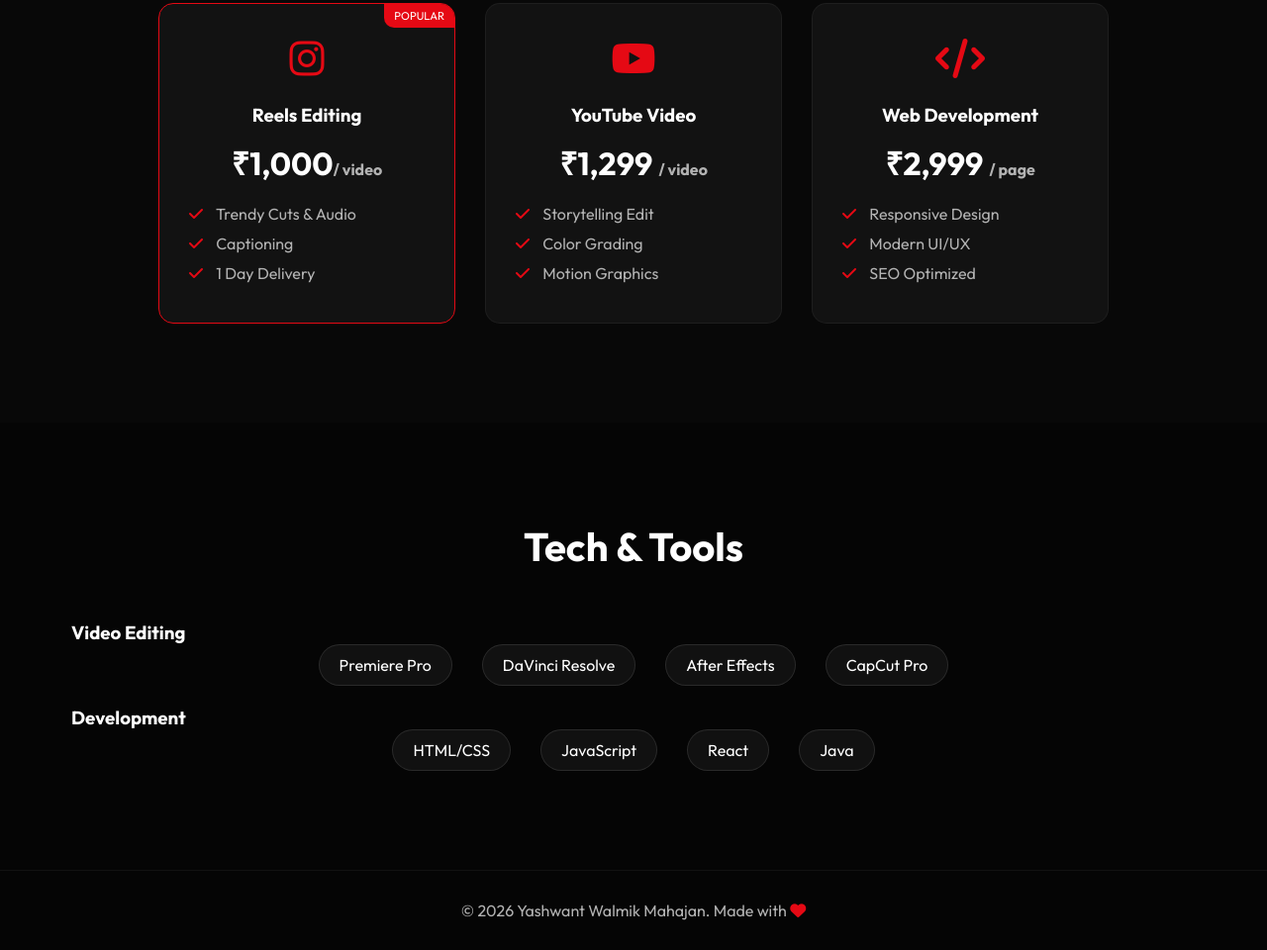
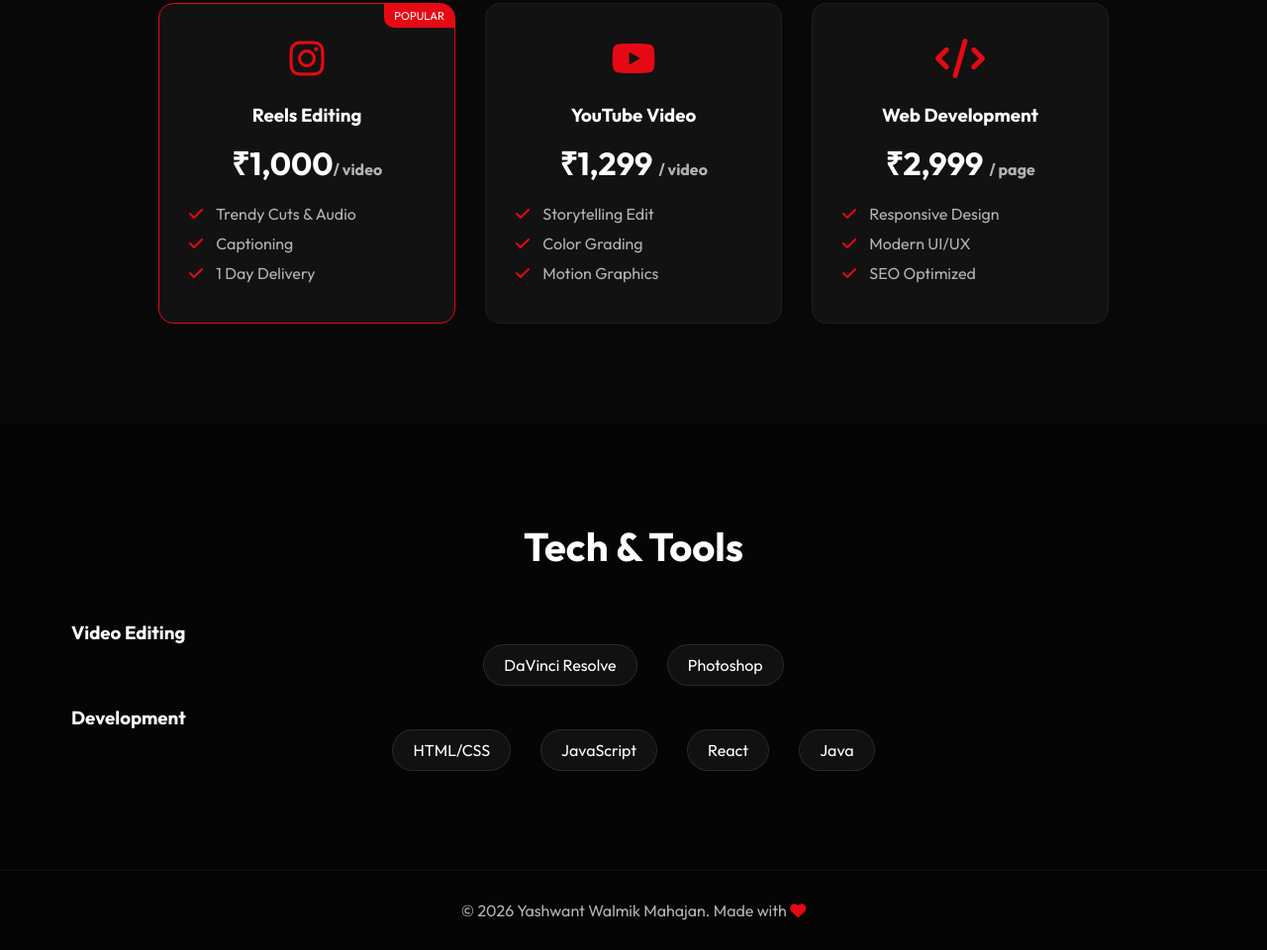
Before and after one commit to yashwantmahajan/my-portfolio, a plain HTML site: page index.html in a window 1280 px wide. Shown: the part 1503-2463 px from the top of the page at 99% size. Drawn offline with Linux system fonts and the light colour scheme.

Commit message:
Update index.html

```diff
--- a/index.html
+++ b/index.html
@@ -162,10 +162,10 @@
             <div class="tech-wrapper">
                 <h3>Video Editing</h3>
                 <div class="tech-tags">
-                    <span>Premiere Pro</span>
+                    <!-- <span>Premiere Pro</span> -->
                     <span>DaVinci Resolve</span>
-                    <span>After Effects</span>
-                    <span>CapCut Pro</span>
+                    <span>Photoshop</span>
+                    <!-- <span>CapCut Pro</span> -->
                 </div>
 
                 <h3 style="margin-top: 20px;">Development</h3>
```
